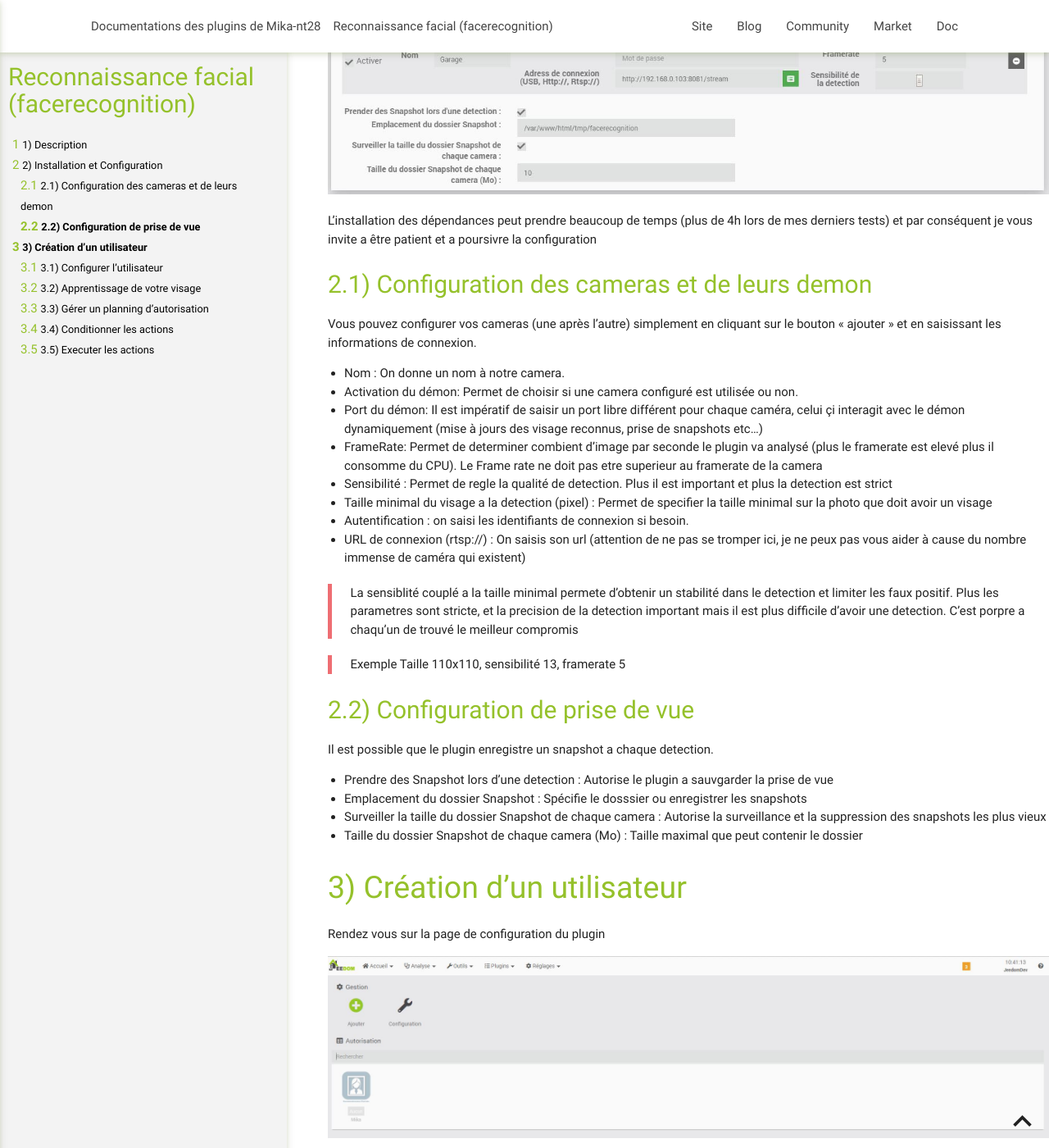
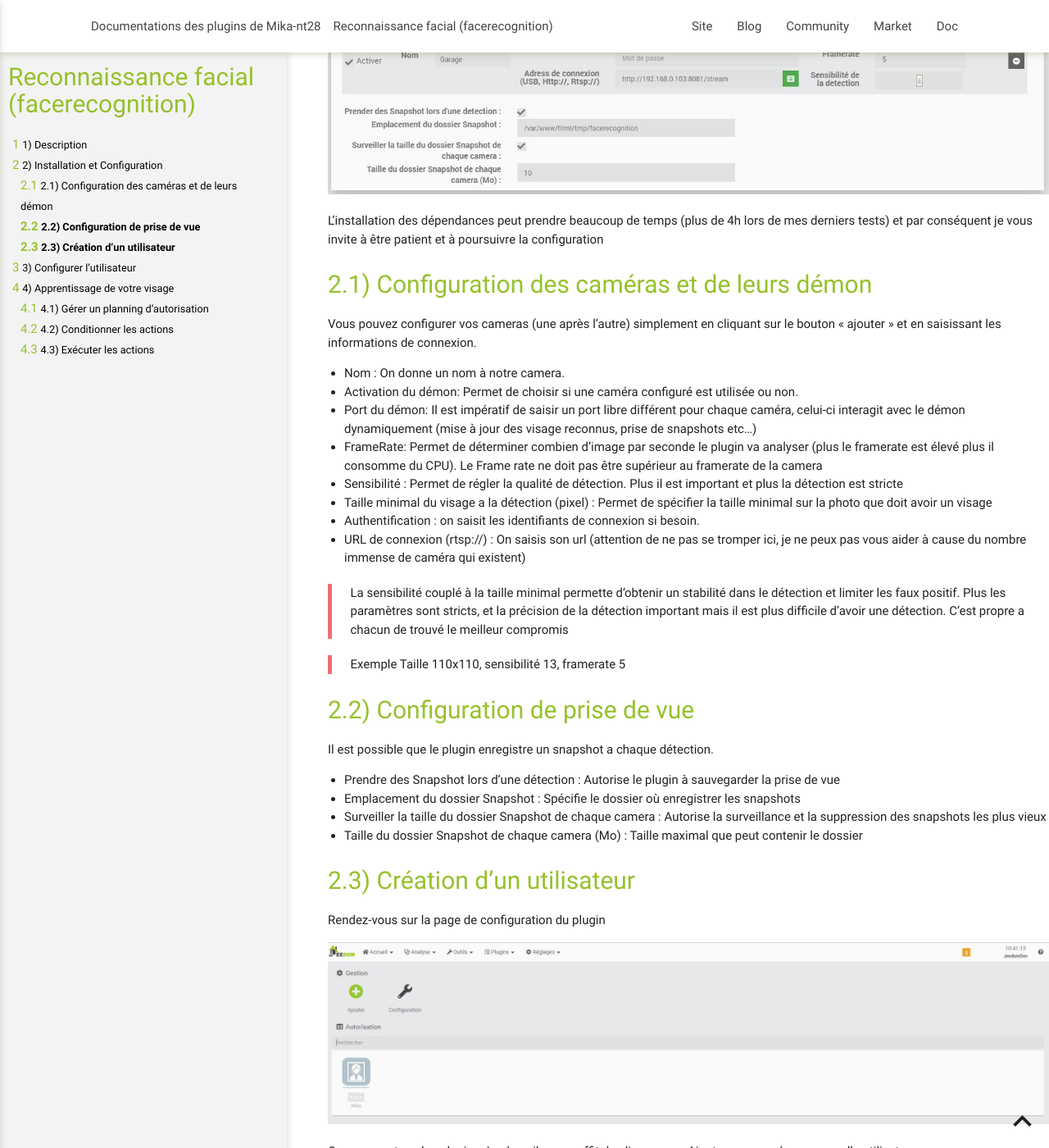
Before and after one commit to mika-nt28/Documentations, a Jekyll site: the page built from facerecognition/fr_FR/index.md, in a window 1280 px wide and 1400 px high, scrolled down 596 px. Shown: the whole window at 82% size. Built offline with Jekyll 4.4.1, drawn with Linux system fonts in a browser that asks for light colours; some of the changed text lies outside the part shown.

Commit message:
Typo Facerecoginotion

```diff
--- a/facerecognition/fr_FR/index.md
+++ b/facerecognition/fr_FR/index.md
@@ -5,63 +5,58 @@
 pluginId: facerecognition
 ---
 
-Description
-==========
+# Description
+
 Ce plugin utilise OpenCv pour détecter et reconnaitre votre visage. Attention, toute de même aux permissions que vous accordez au plugin car on peut le tromper avec des photos … ou son jumeau
 
-Ce plugin est compatible avec toute camera disposant d'un flux rstp http ou une camera USB
+Ce plugin est compatible avec toute camera disposant d'un flux rstp http ou une caméra USB
 
 > Le plugin est encore jeune et peut encore comporter quelques bugs mais il évolue régulièrement : n’hésitez pas à me contacter sur le site de Jeedom Community avec toutes vos remarques et suggestions.
 
-Installation et Configuration
-=============================
+# Installation et Configuration
 
 Pour fonctionner le plugin a besoin de certains logiciels comme [OpenCv](https://github.com/opencv/opencv/wiki) ou il est impératif de lancer l’installation des dépendances.
 
 ![Page de configuration général](../images/ConfigurationGeneral.jpg)
 
-L’installation des dépendances peut prendre beaucoup de temps (plus de 4h lors de mes derniers tests) et par conséquent je vous invite a être patient et a poursivre la configuration
+L’installation des dépendances peut prendre beaucoup de temps (plus de 4h lors de mes derniers tests) et par conséquent je vous invite à être patient et à poursuivre la configuration
 
-Configuration des cameras et de leurs demon
---------------------------------------------
+## Configuration des caméras et de leurs démon
+
 Vous pouvez configurer vos cameras (une après l’autre) simplement en cliquant sur le bouton « ajouter » et en saisissant les informations de connexion.
 
 * Nom : On donne un nom à notre camera.
-* Activation du démon: Permet de choisir si une camera configuré est utilisée ou non.
-* Port du démon: Il est impératif de saisir un port libre différent pour chaque caméra, celui çi interagit avec le démon dynamiquement (mise à jours des visage reconnus, prise de snapshots etc…)
-* FrameRate: Permet de determiner combient d'image par seconde le plugin va analysé (plus le framerate est elevé plus il consomme du CPU). Le Frame rate ne doit pas etre superieur au framerate de la camera
-* Sensibilité : Permet de regle la qualité de detection. Plus il est important et plus la detection est strict
-* Taille minimal du visage a la detection (pixel) : Permet de specifier la taille minimal sur la photo que doit avoir un visage
-* Autentification : on saisi les identifiants de connexion si besoin.
+* Activation du démon: Permet de choisir si une caméra configuré est utilisée ou non.
+* Port du démon: Il est impératif de saisir un port libre différent pour chaque caméra, celui-ci interagit avec le démon dynamiquement (mise à jour des visage reconnus, prise de snapshots etc…)
+* FrameRate: Permet de déterminer combien d'image par seconde le plugin va analyser (plus le framerate est élevé plus il consomme du CPU). Le Frame rate ne doit pas être supérieur au framerate de la camera
+* Sensibilité : Permet de régler la qualité de détection. Plus il est important et plus la détection est stricte
+* Taille minimal du visage a la détection (pixel) : Permet de spécifier la taille minimal sur la photo que doit avoir un visage
+* Authentification : on saisit les identifiants de connexion si besoin.
 * URL de connexion (rtsp://) : On saisis son url (attention de ne pas se tromper ici, je ne peux pas vous aider à cause du nombre immense de caméra qui existent)
 
-> La sensiblité couplé a la taille minimal permete d'obtenir un stabilité dans le detection et limiter les faux positif.
-Plus les parametres sont stricte, et la precision de la detection important mais il est plus difficile d'avoir une detection.
-C'est porpre a chaqu'un de trouvé le meilleur compromis
+> La sensibilité couplé à la taille minimal permette d'obtenir un stabilité dans le détection et limiter les faux positif.
+Plus les paramètres sont stricts, et la précision de la détection important mais il est plus difficile d'avoir une détection.
+C'est propre a chacun de trouvé le meilleur compromis
 
 > Exemple Taille 110x110, sensibilité 13, framerate 5
 
-Configuration de prise de vue
------------------------------
+## Configuration de prise de vue
 
-Il est possible que le plugin enregistre un snapshot a chaque detection.
-* Prendre des Snapshot lors d'une detection : Autorise le plugin a sauvgarder la prise de vue
-* Emplacement du dossier Snapshot : Spécifie le dosssier ou enregistrer les snapshots
+Il est possible que le plugin enregistre un snapshot a chaque détection.
+* Prendre des Snapshot lors d'une détection : Autorise le plugin à sauvegarder la prise de vue
+* Emplacement du dossier Snapshot : Spécifie le dossier où enregistrer les snapshots
 * Surveiller la taille du dossier Snapshot de chaque camera : Autorise la surveillance et la suppression des snapshots les plus vieux
 * Taille du dossier Snapshot de chaque camera (Mo) : Taille maximal que peut contenir le dossier
 
-Création d'un utilisateur
-=========================
+## Création d'un utilisateur
 
-Rendez vous sur la page de configuration du plugin
+Rendez-vous sur la page de configuration du plugin
 
 ![Page de liste utilisateurs](../images/ListeUtilisateurs.jpg)
 
 Comme sur tous les plugins Jeedom, il vous suffit de cliquer sur « Ajouter » pour créer un nouvelle utilisateur.
 
-Configurer l'utilisateur
------------------------
-
+# Configurer l'utilisateur
 ![Page de configuration utilisateur](../images/ConfigurationUtilisateur.jpg)
 
 * Nom : Nommer l’utilisateur.
@@ -70,10 +65,9 @@
 * Activer : Activer si vous autorisez l’utilisateur.
 * Visible : Afficher sur le dashboard.
 * Apprendre le visage : Outils d’apprentissage de votre visage.
-* Couleur du cadre : Permet de donner une couleur au cadres lors de la detection
+* Couleur du cadre : Permet de donner une couleur au cadres lors de la détection
 
-Apprentissage de votre visage
------------------------------
+# Apprentissage de votre visage
 
 Avant de pouvoir utiliser la reconnaissance faciale, nous devons d’abord recueillir une librairie d’images du visage que nous voulons reconnaître. L’apprentissage peut être effectuer sur plusieurs jours ou semaines pour recueillir des exemples de leur visage dans:
 
@@ -82,23 +76,23 @@
 * Humeurs et états émotionnels
 * Angle de prise de vue
 
-L'outil d'apprentissage a besoin que l'on cree une librairie du visage a reconnaitre avant de lancer la création de ses parametre avec le bouton "Valider"
+L'outil d'apprentissage a besoin que l'on crée une librairie du visage à reconnaitre avant de lancer la création de ses paramètre avec le bouton "Valider"
 ![Apprentissage utilisateur](../images/facerecognition_screenshot_ApprentissageUtilisateur.jpg)
 
 ### Import des photos
 
-L'outil embarque la possibilité de telecharger une photo
+L'outil embarque la possibilité de télécharger une photo
 
 ![Outil d'acquisition d'un visage par import de photo](../images/facerecognition_screenshot_ApprentissageImport.jpg)
 
-> L'extention doit etre *.jpg *.png .jpeg" *.tiff
+> L'extension doit être *.jpg *.png .jpeg" *.tiff
 
-> La taille maximal de la photo doit etre inferieur a 5Mo
+> La taille maximal de la photo doit être inferieur a 5Mo
 
-Pour importer vos photos, cliquer sur "Telecharger", puis selectionner vos photos 1 par 1.
-A chaque import, le plugin vas analyser la photo telecharger et importer dans la librairie chaque visage reconnue
+Pour importer vos photos, cliquer sur "Télécharger", puis sélectionner vos photos 1 par 1.
+A chaque import, le plugin va analyser la photo télécharger et importer dans la librairie chaque visage reconnue
 
-> Une photo peut etre refusé si aucun visage n'est reconnue, vous pouvez jouer sur la sensibilité
+> Une photo peut être refusé si aucun visage n'est reconnu, vous pouvez jouer sur la sensibilité
 
 ### Prendre un snapshot d'un visages sur nos camera
 
@@ -106,42 +100,39 @@
 
 ![Outil d'acquisition d'un visage par camera](../images/facerecognition_screenshot_ApprentissageCamera.jpg)
 
-* Selectionner la camera
-* Verifer que le visage a reconnaitre est present sur la camera (cadre autour du visage)
+* Sélectionner la camera
+* Vérifier que le visage à reconnaitre est présent sur la camera (cadre autour du visage)
 * Cliquer sur "Ajouter"
 
-A chaque ajout, le plugin vas importer dans la librairie chaque visage reconnue.
+A chaque ajout, le plugin va importer dans la librairie chaque visage reconnue.
 Si pas de visage sur la camera l'action est ignoré
 
 ### Lancement de l'apprentissage
 
-Pour finir l'apprentissage, le plugin a besoin de que l'on lance une compilation de critere de reconnaissance.
-A la fin de la compilation les nouveaux parametre seront automatiquement mise a jours dans le demon de chaque camera et votre nouvelle utilisateur sera alors reconnue
+Pour finir l'apprentissage, le plugin a besoin de que l'on lance une compilation de critère de reconnaissance.
+A la fin de la compilation les nouveaux paramètre seront automatiquement mise à jour dans le démon de chaque camera et votre nouvelle utilisateur sera alors reconnue
 
 ![Apprentissage utilisateur](https://www.pyimagesearch.com/wp-content/uploads/2018/06/pi_face_recognition_dataset.jpg)
 
-Gérer un planning d'autorisation
----------------------------------
+## Gérer un planning d'autorisation
 
-Pour limiter l'usage de la reconnaissance il est possible de créer des crenaux horaire d'autorisation
+Pour limiter l'usage de la reconnaissance il est possible de créer des créneaux horaire d'autorisation
 
 * Autorisation (Unique) : Permet que l'autorisation ne soit donnée qu'une seul fois
-* Planning : permet de choisir les crenaux horaire dans la semaine ou sur une periode choisis
+* Planning : permet de choisir les créneaux horaire dans la semaine ou sur une période choisis
 
 ![Apprentissage utilisateur](../images/facerecognition_screenshot_Planning.jpg)
 
-Conditionner les actions
-------------------------
+## Conditionner les actions
 
-Il est egalment possible de renforcer l'autorisation d'un utilisateur grace a des conditions
+Il est également possible de renforcer l'autorisation d'un utilisateur grâce à des conditions
 
-![Condition d'execution des action de l'utilisateur](../images/ConfigurationConditions.jpg)
+![Condition d'exécution des action de l'utilisateur](../images/ConfigurationConditions.jpg)
 
-Executer les actions
---------------------
+## Exécuter les actions
 
-Lorsque le visage sera reconnu, que l’utilisateur est activé, qu'il soit auorisé sur le planning, et qu'il remplisse toutes les conditions, le plugin permet d’exécuter des actions.
+Lorsque le visage sera reconnu, que l’utilisateur est activé, qu'il soit autorisé sur le planning, et qu'il remplisse toutes les conditions, le plugin permet d’exécuter des actions.
 
-> Ouverutre du portail, alert, ...
+> Ouverture du portail, alerte, ...
 
-![Actions spécifique a l'utilisateur](../images/ConfigurationActions.jpg)
+![Actions spécifique à l'utilisateur](../images/ConfigurationActions.jpg)
```
Also changed, not shown: facerecognition/fr_FR/changelog.md (+23 -23 lines).
